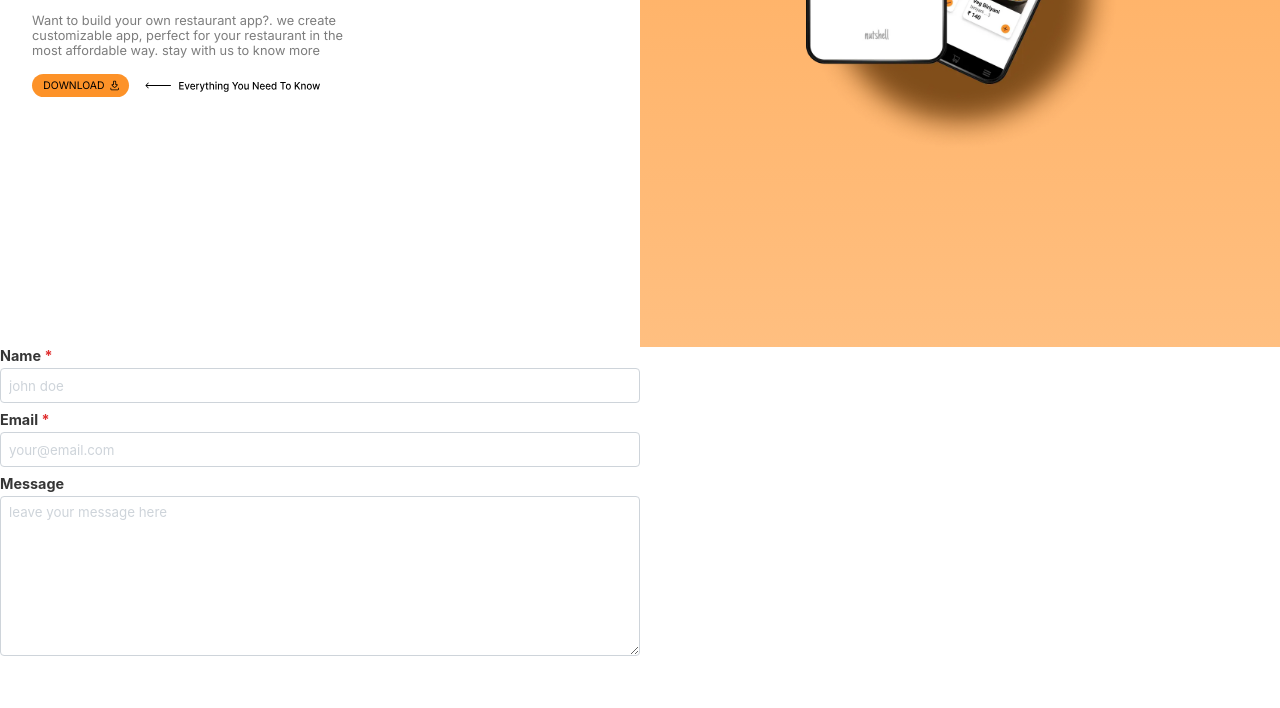
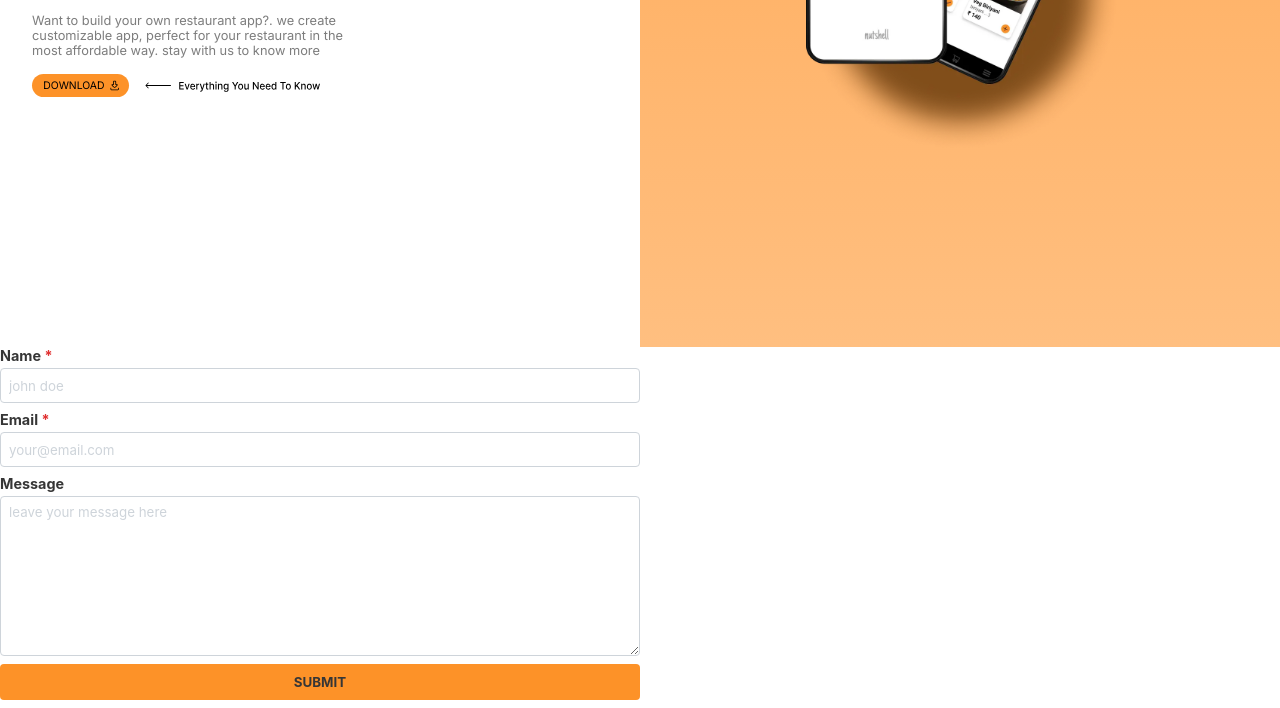
Before and after one commit to sumanbiswas7/nutshell-web, an Astro site: page / in a window 1280 px wide. Shown: the part 453-1161 px from the top of the page. Before the commit the page ends 1117 px from the top, so only its background shows below. Built offline with nearby package versions, Linux system fonts and the light colour scheme; Astro itself is replaced by a stand-in of ours.

Commit message:
feat: form layout add

```diff
--- a/src/components/InputArea.astro
+++ b/src/components/InputArea.astro
@@ -10,6 +10,7 @@ const { title, placeholder, required } = Astro.props;
     >
   </label>
   <textarea placeholder={placeholder} id="area-input"></textarea>
+  <button>SUBMIT</button>
 </div>
 
 <style>
@@ -48,4 +49,14 @@ const { title, placeholder, required } = Astro.props;
   #area-input:focus {
     border-color: var(--accent);
   }
+  button {
+    margin-top: 0.5rem;
+    height: 2.2rem;
+    outline: none;
+    background-color: var(--accent);
+    border: none;
+    border-radius: 4px;
+    font-weight: 700;
+    color: var(--font);
+  }
 </style>
```
